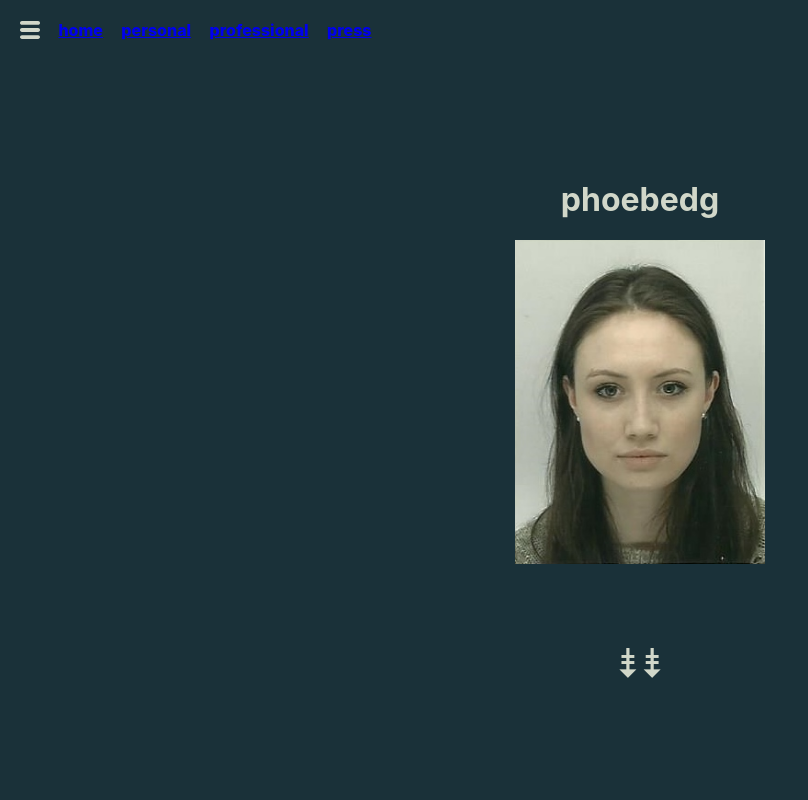
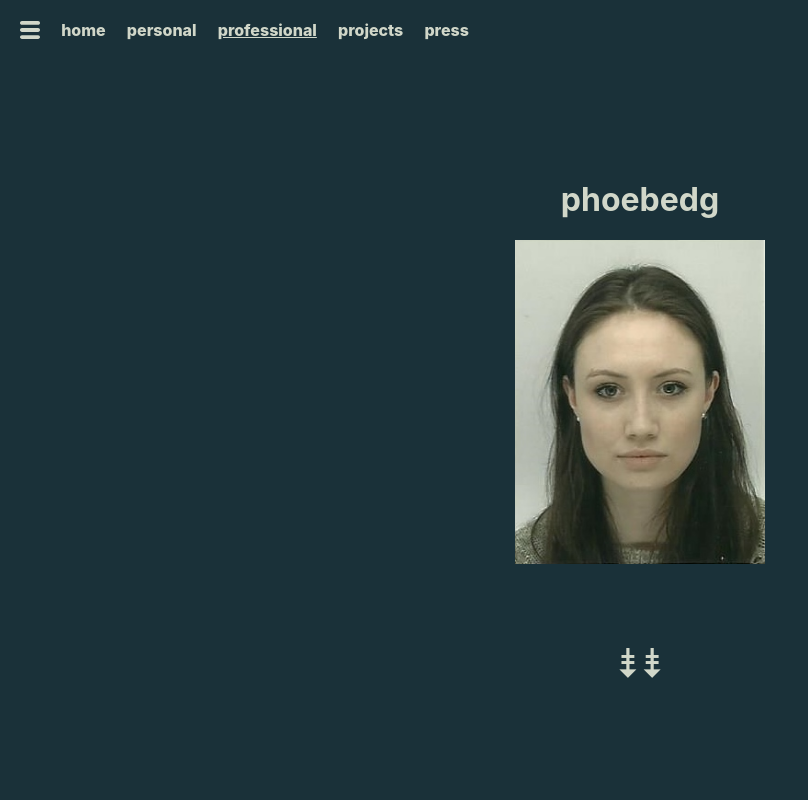
Before and after one commit to phoebedg/personal-website, a React (Create React App) app: page /professional in a window 1280 px wide. Both pictures are taken after a click on the picture 30 px from the left and 30 px from the top of the page. Shown: the top 800 px of the page, without its empty margins (0-808 px from the left). Built offline with nearby package versions, Linux system fonts and the light colour scheme.

Commit message:
new projects route and navigation modal

```diff
--- a/src/App.tsx
+++ b/src/App.tsx
@@ -4,6 +4,7 @@ import { Navigation } from "./components/Navigation/Navigation.component";
 import { Home } from "./components/HomePage/Home.component";
 import { Personal } from "./components/Personal/Personal.component";
 import { Professional } from "./components/Professional/Professional.component";
+import { Projects } from "./components/Projects/Projects.component";
 import { Press } from "./components/Press/Press.component";
 import phoebePassportPhoto from "./static/phoebePassportPhoto.jpeg";
 import "./App.css";
@@ -31,6 +32,9 @@ export const App: React.FC = () => {
           <Route path="/professional">
             <Professional />
           </Route>
+          <Route path="/projects">
+            <Projects />
+          </Route>
           <Route path="/press">
             <Press />
           </Route>
--- a/src/components/HomePage/Home.component.tsx
+++ b/src/components/HomePage/Home.component.tsx
@@ -3,9 +3,9 @@ import "./Home.css";
 
 export const Home = () => {
   return (
-    <div className="home">
-      <h2 className="home__title">About</h2>
-      <p className="home__text">
+    <div className="content-page">
+      <h2 className="content-page__title">About</h2>
+      <p className="content-page__body">
         I am a full stack web developer with a passion for React.
       </p>
     </div>
--- a/src/components/HomePage/Home.css
+++ b/src/components/HomePage/Home.css
@@ -1,4 +1,4 @@
-.home {
+.content-page {
   min-height: 100vh;
   display: flex;
   flex-direction: column;
@@ -7,11 +7,13 @@
   color: #1a3139;
 }
 
-.home__title {
+.content-page__title {
   margin-top: 60px;
 }
 
-.home__text {
+.content-page__body {
+  display: flex;
+  flex-direction: column;
   min-width: 300px;
   max-width: 500px;
 }
--- a/src/components/Navigation/Navigation.component.tsx
+++ b/src/components/Navigation/Navigation.component.tsx
@@ -1,15 +1,25 @@
-import React, { useState, Fragment } from "react";
-import { Link } from "react-router-dom";
+import React, { useState } from "react";
+import { Link, useLocation } from "react-router-dom";
 import threeLines from "../../static/threeLines.svg";
 import "./Navigation.css";
-import { routes } from "../../routes";
+
+const navMenuItems = ["home", "personal", "professional", "projects", "press"];
 
 export const Navigation = () => {
   const [clicked, setClicked] = useState<boolean>(false);
-  const openNav = (e: React.MouseEvent) => {
+  const toggleNav = (e: React.MouseEvent) => {
     e.preventDefault();
     setClicked(!clicked);
   };
+  const closeNav = (e: React.MouseEvent) => {
+    setClicked(false);
+  };
+
+  const location = useLocation();
+  const getStyles = (link: string): string =>
+    location.pathname === `/${link}`
+      ? "navigation__link active"
+      : "navigation__link";
 
   return (
     <div className="navigation">
@@ -17,25 +27,25 @@ export const Navigation = () => {
         className="navigation__icon"
         src={threeLines}
         alt="nav icon"
-        onClick={openNav}
+        onClick={toggleNav}
       />
       {clicked && (
-        <Fragment>
+        <div className="navigation__modal" onClick={closeNav}>
           <div className="navigation__menu">
-            <span className="navigation__item">
-              <Link to={routes.home}>home</Link>
-            </span>
-            <span className="navigation__item">
-              <Link to={routes.personal}>personal</Link>
-            </span>
-            <span className="navigation__item">
-              <Link to={routes.professional}>professional</Link>
-            </span>
-            <span className="navigation__item">
-              <Link to={routes.press}>press</Link>
-            </span>
+            {navMenuItems.map(item => {
+              return (
+                <Link
+                  className={getStyles(item)}
+                  onClick={closeNav}
+                  to={`/${item}`}
+                  key={item}
+                >
+                  {item}
+                </Link>
+              );
+            })}
           </div>
-        </Fragment>
+        </div>
       )}
     </div>
   );
--- a/src/components/Navigation/Navigation.css
+++ b/src/components/Navigation/Navigation.css
@@ -9,14 +9,32 @@
   cursor: pointer;
 }
 
+.navigation__modal {
+  position: fixed;
+  top: 20px;
+  left: 40px;
+  width: 100%;
+  height: 100%;
+  background: initial;
+}
+
 .navigation__menu {
   display: flex;
   justify-content: space-evenly;
-  min-width: 260px;
-  width: 350px;
+  min-width: 270px;
+  width: 450px;
 }
 
-.navigation__item {
+.navigation__link {
+  text-decoration: none;
+  color: #d1d7c9;
   font-weight: 800;
-  /* text-decoration: none; */
 }
+
+.navigation__link:hover,
+.navigation__link:focus,
+.navigation__link:active,
+.navigation__link:visited,
+.active {
+  text-decoration: underline;
+}
--- a/src/components/Personal/Personal.component.tsx
+++ b/src/components/Personal/Personal.component.tsx
@@ -3,9 +3,9 @@ import "../HomePage/Home.css";
 
 export const Personal = () => {
   return (
-    <div className="home">
-      <h2 className="home__title">Personal</h2>
-      <p>Personal Page</p>
+    <div className="content-page">
+      <h2 className="content-page__title">Personal</h2>
+      <p className="content-page__body">Personal Page</p>
     </div>
   );
 };
--- a/src/components/Press/Press.component.tsx
+++ b/src/components/Press/Press.component.tsx
@@ -3,9 +3,9 @@ import "../HomePage/Home.css";
 
 export const Press = () => {
   return (
-    <div className="home">
-      <h2 className="home__title">Press</h2>
-      <p>Press Page</p>
+    <div className="content-page">
+      <h2 className="content-page__title">Press</h2>
+      <p className="content-page__body">Press Page</p>
     </div>
   );
 };
--- a/src/components/Professional/Professional.component.tsx
+++ b/src/components/Professional/Professional.component.tsx
@@ -3,9 +3,30 @@ import "../HomePage/Home.css";
 
 export const Professional = () => {
   return (
-    <div className="home">
-      <h2 className="home__title">Professional</h2>
-      <p>Professional Page</p>
+    <div className="content-page">
+      <h2 className="content-page__title">Professional</h2>
+      <div className="content-page__body">
+        <h4>Technologies</h4>
+        <span>JavaScript, Go, Python</span>
+        <span>React, react-redux, node.js, Django</span>
+        <h4>Experience</h4>
+        <span>
+          Full stack developer (Associate Consultant) at <b>Infinity Works</b>
+          <br />
+          <i>March 2019 - present</i>
+        </span>
+        <span>
+          Software engineer intern at <b>Pollen (formerly Verve)</b> <br />
+          <i>October 2018 - January 2019</i>
+        </span>
+        <br />
+        <span>~</span>
+        <h4>Education</h4>
+        <span>
+          Full stack development with JavaScript at <b>Constructor Labs</b>{" "}
+          <br /> <i>May - August 2018</i>
+        </span>
+      </div>
     </div>
   );
 };
--- /dev/null
+++ b/src/components/Projects/Projects.component.tsx
@@ -0,0 +1,11 @@
+import React from "react";
+import "../HomePage/Home.css";
+
+export const Projects = () => {
+  return (
+    <div className="content-page">
+      <h2 className="content-page__title">Projects</h2>
+      <p className="content-page__body">Projects Page</p>
+    </div>
+  );
+};
```
